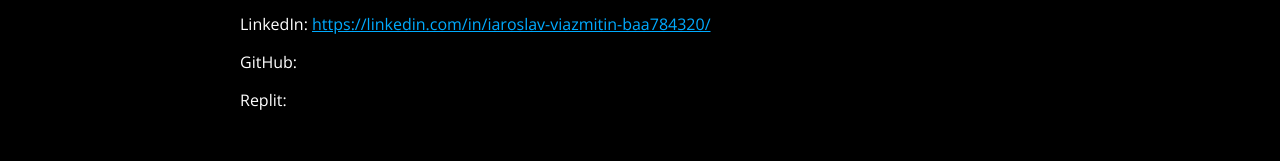
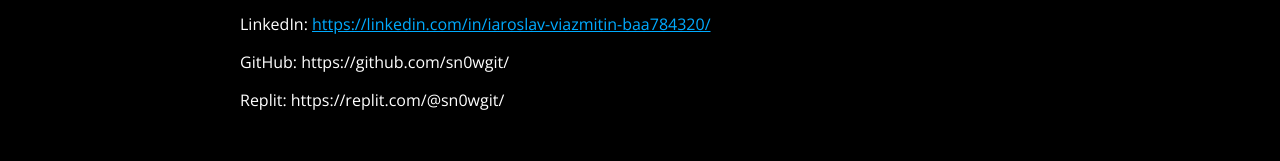
Before and after one commit to sn0wgit/sn0wgit.github.io, a plain HTML site: page portfolio/index.html in a window 1280 px wide. Shown: the part 1002-1163 px from the top of the page. Drawn offline with nearby package versions, Linux system fonts and the light colour scheme.

Commit message:
vairāk kontaktu portfolio un labotas atkāpes headerā

```diff
--- a/portfolio/index.html
+++ b/portfolio/index.html
@@ -38,8 +38,8 @@
             <h2>Kontakti</h2>
             <p>E-pasts: <a href="mailto:yaroslavvyazmitin@gmail.com">yaroslav.vyazmitin@gmail.com</a></p>
             <p>LinkedIn: <a href="///linkedin.com/in/iaroslav-viazmitin-baa784320/">https://linkedin.com/in/iaroslav-viazmitin-baa784320/</a></p>
-            <p>GitHub: <a href="///github.com/sn0wgit/"></a></p>
-            <p>Replit: <a href="///replit.com/@sn0wgit/"></a></p>
+            <p>GitHub: <a href="///github.com/sn0wgit/"></a>https://github.com/sn0wgit/</p>
+            <p>Replit: <a href="///replit.com/@sn0wgit/"></a>https://replit.com/@sn0wgit/</p>
         </footer>
     </body>
 </html>
--- a/style.css
+++ b/style.css
@@ -17,19 +17,20 @@ header {
     justify-content: center;
     padding: 2em;
     gap: 0.8em;
-    margin: 0;
 }
 
 .name {
     width: fit-content;
     text-align: center;
     text-wrap: balance;
+    margin: 0;
 }
 
 .cite {
     font-style: italic;
     text-align: center;
     text-wrap: balance;
+    margin: 0;
 }
 
 .navigation {
```
